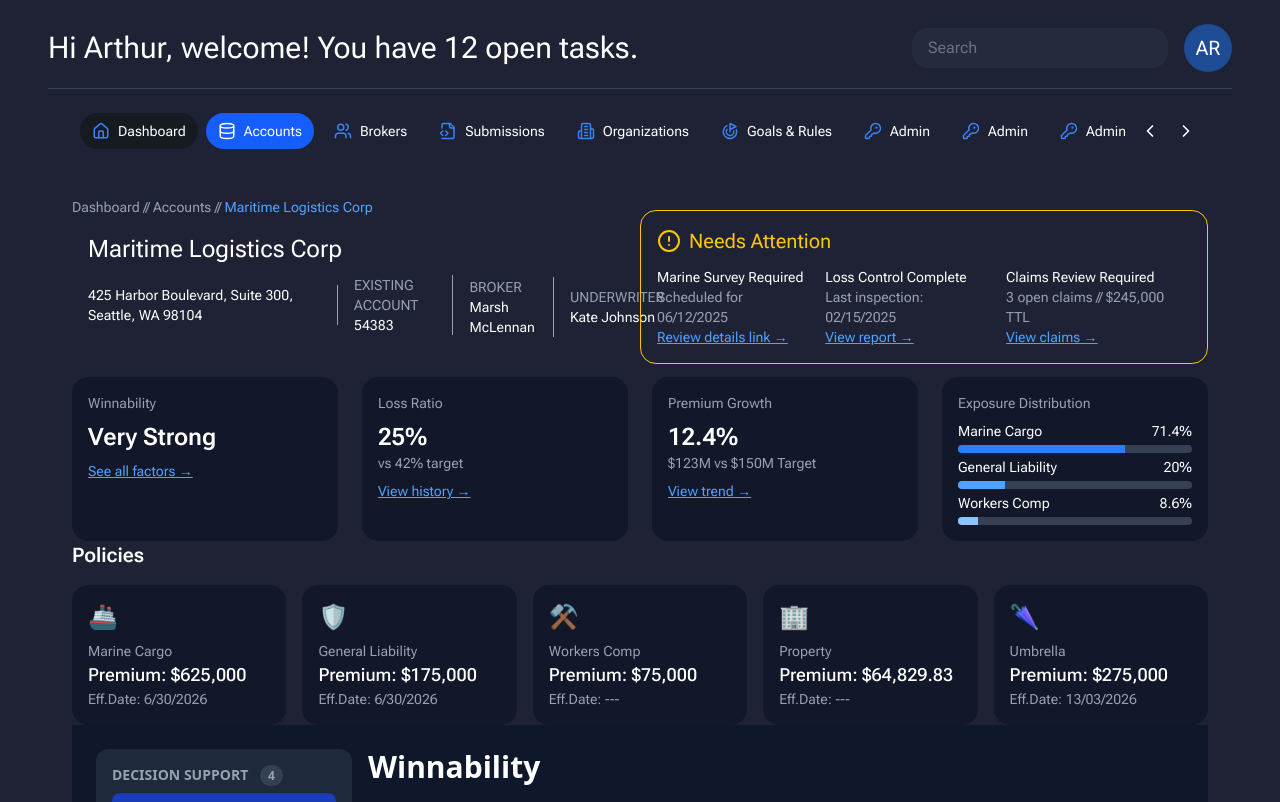
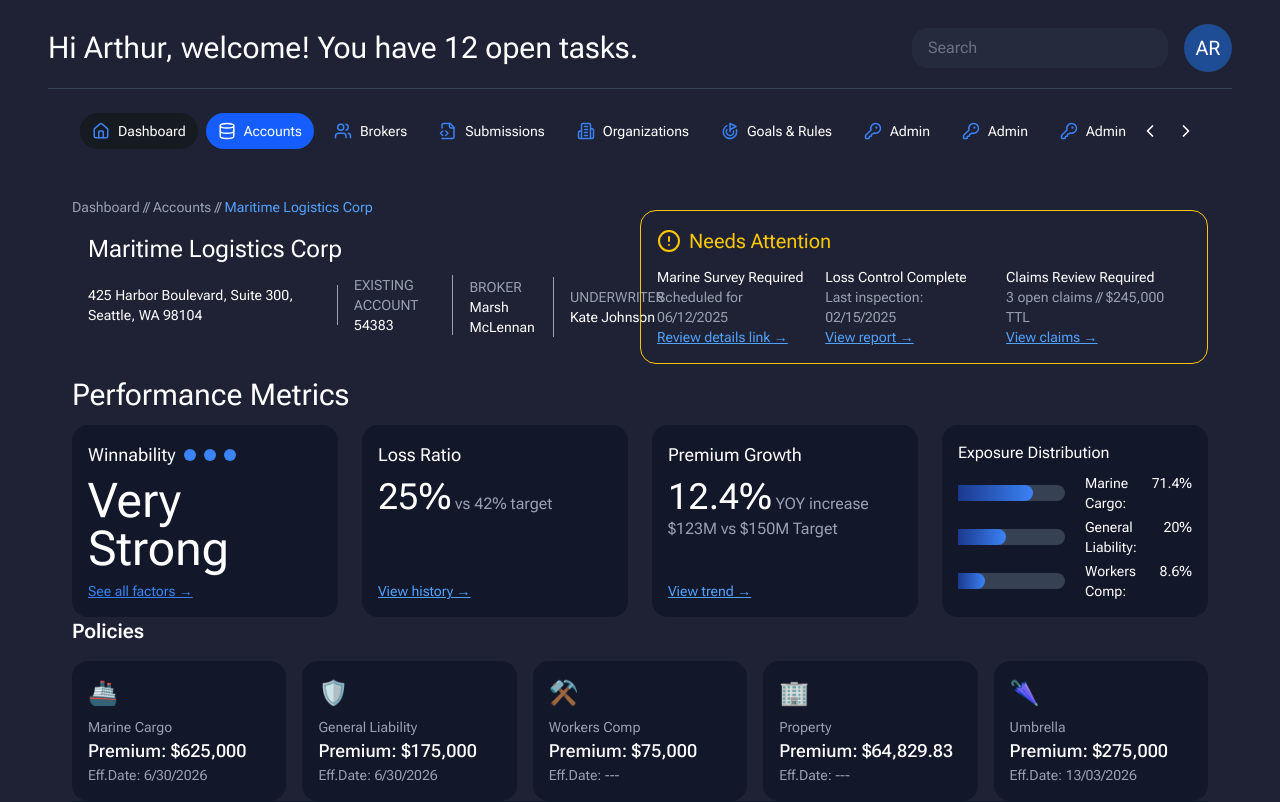
Before and after one commit to OlgaMinaievaWebDev/dashboard-ui, a React (Vite) app: page /accounts in a window 1280 px wide. Shown: the top 802 px of the page. Built offline with nearby package versions, Linux system fonts and the light colour scheme.

Commit message:
performance metrics styled

```diff
--- a/src/components/accounts/PerformanceMetrics.jsx
+++ /dev/null
@@ -1,66 +0,0 @@
-function PerformanceMetrics() {
- return (
-   <div className="grid grid-cols-1 md:grid-cols-4 gap-6">
-     <div className="bg-[#12172A] rounded-2xl p-4">
-       <p className="text-sm text-gray-400 mb-2">Winnability</p>
-       <h2 className="text-2xl font-semibold">Very Strong</h2>
-       <a
-         href="#"
-         className="text-blue-400 text-sm underline mt-2 inline-block"
-       >
-         See all factors →
-       </a>
-     </div>
-     <div className="bg-[#12172A] rounded-2xl p-4">
-       <p className="text-sm text-gray-400 mb-2">Loss Ratio</p>
-       <h2 className="text-2xl font-semibold">25%</h2>
-       <p className="text-sm text-gray-400">vs 42% target</p>
-       <a
-         href="#"
-         className="text-blue-400 text-sm underline mt-2 inline-block"
-       >
-         View history →
-       </a>
-     </div>
-     <div className="bg-[#12172A] rounded-2xl p-4">
-       <p className="text-sm text-gray-400 mb-2">Premium Growth</p>
-       <h2 className="text-2xl font-semibold">12.4%</h2>
-       <p className="text-sm text-gray-400">$123M vs $150M Target</p>
-       <a
-         href="#"
-         className="text-blue-400 text-sm underline mt-2 inline-block"
-       >
-         View trend →
-       </a>
-     </div>
-     <div className="bg-[#12172A] rounded-2xl p-4">
-       <p className="text-sm text-gray-400 mb-2">Exposure Distribution</p>
-       <div className="space-y-1">
-         <div className="text-sm flex justify-between">
-           <span>Marine Cargo</span>
-           <span>71.4%</span>
-         </div>
-         <div className="w-full h-2 bg-gray-700 rounded-full overflow-hidden">
-           <div className="bg-blue-500 h-full" style={{ width: "71.4%" }}></div>
-         </div>
-         <div className="text-sm flex justify-between">
-           <span>General Liability</span>
-           <span>20%</span>
-         </div>
-         <div className="w-full h-2 bg-gray-700 rounded-full overflow-hidden">
-           <div className="bg-blue-400 h-full" style={{ width: "20%" }}></div>
-         </div>
-         <div className="text-sm flex justify-between">
-           <span>Workers Comp</span>
-           <span>8.6%</span>
-         </div>
-         <div className="w-full h-2 bg-gray-700 rounded-full overflow-hidden">
-           <div className="bg-blue-300 h-full" style={{ width: "8.6%" }}></div>
-         </div>
-       </div>
-     </div>
-   </div>
- );
-}
-
-export default PerformanceMetrics
--- /dev/null
+++ b/src/components/accounts/performanceMetrics/PerformanceMetrics.jsx
@@ -0,0 +1,104 @@
+function PerformanceMetrics() {
+  return (
+    <>
+      <h1 className="text-3xl mb-3">Performance Metrics</h1>
+      <div className="grid grid-cols-1 md:grid-cols-4 gap-6">
+        <div className="bg-[#12172A] rounded-2xl p-4 flex flex-col justify-between">
+          <div>
+            <div className="flex items-center space-x-2 mb-2">
+              <p className="text-lg items-center ">Winnability</p>
+              <div className="flex space-x-2">
+                <div className="w-3 h-3 bg-azure rounded-full"></div>
+                <div className="w-3 h-3 bg-azure rounded-full"></div>
+                <div className="w-3 h-3 bg-azure rounded-full"></div>
+              </div>
+            </div>
+            <h2 className="text-5xl ">Very Strong</h2>
+          </div>
+          <a
+            href="#"
+            className="text-azure text-sm underline mt-2 inline-block "
+          >
+            See all factors →
+          </a>
+        </div>
+        <div className="bg-[#12172A] rounded-2xl p-4 flex flex-col justify-between">
+          <div>
+            <p className="text-lg  mb-2">Loss Ratio</p>
+
+            <p className="text-md  text-gray-400">
+              <span className="text-4xl text-white ">25%</span> vs 42% target
+            </p>
+          </div>
+          <a
+            href="#"
+            className="text-blue-400 text-sm underline mt-2 inline-block"
+          >
+            View history →
+          </a>
+        </div>
+        <div className="bg-[#12172A] rounded-2xl p-4 flex flex-col justify-between">
+          <div>
+            <p className="text-lg mb-2">Premium Growth</p>
+
+            <p className="text-md text-gray-400">
+              <span className="text-4xl text-white">12.4%</span> YOY increase
+            </p>
+            <p className="text-gray-400"> $123M vs $150M Target</p>
+          </div>
+          <a
+            href="#"
+            className="text-blue-400 text-sm underline mt-2 inline-block"
+          >
+            View trend →
+          </a>
+        </div>
+        <div className="bg-[#12172A] rounded-2xl p-4 ">
+          <p className="text-md mb-2">Exposure Distribution</p>
+          <div className="space-y-1 flex flex-col">
+            <div className="text-sm flex items-center gap-5">
+              <div className="w-full h-4 bg-gray-700 rounded-r-2xl overflow-hidden flex-1/2">
+                <div
+                  className="bg-gradient-to-r from-blue-900 to-azure h-full rounded-r-2xl"
+                  style={{ width: "70%" }}
+                ></div>
+              </div>
+              <div className="text-md flex gap-1 flex-1/2 ">
+                <span>Marine Cargo: </span>
+                <span>71.4%</span>
+              </div>
+            </div>
+
+            <div className="text-sm flex items-center gap-5">
+              <div className="w-full h-4 bg-gray-700 rounded-r-2xl overflow-hidden flex-1/2">
+                <div
+                  className="bg-gradient-to-r from-blue-900 to-azure h-full rounded-r-2xl"
+                  style={{ width: "45%" }}
+                ></div>
+              </div>
+              <div className="text-md flex gap-1 flex-1/2 ">
+                <span>General Liability: </span>
+                <span>20%</span>
+              </div>
+            </div>
+
+            <div className="text-sm flex items-center gap-5">
+              <div className="w-full h-4 bg-gray-700 rounded-r-2xl overflow-hidden flex-1/2">
+                <div
+                  className="bg-gradient-to-r from-blue-900 to-azure h-full rounded-r-2xl"
+                  style={{ width: "25%" }}
+                ></div>
+              </div>
+              <div className="text-md flex gap-1 flex-1/2 ">
+                <span>Workers Comp: </span>
+                <span>8.6%</span>
+              </div>
+            </div>
+          </div>
+        </div>
+      </div>
+    </>
+  );
+}
+
+export default PerformanceMetrics
--- a/src/pages/Accounts.jsx
+++ b/src/pages/Accounts.jsx
@@ -1,6 +1,6 @@
 import Header from "../components/accounts/Header"
 import AttentionBanner from "../components/accounts/AttentionBanner";
-import PerformanceMetrics from "../components/accounts/PerformanceMetrics";
+import PerformanceMetrics from "../components/accounts/performanceMetrics/PerformanceMetrics";
 import Policies from "../components/accounts/Policies";
 import AccountDetails from "../components/accounts/AccountDetails";
 import InboxView from "../components/accounts/InboxView";
```
